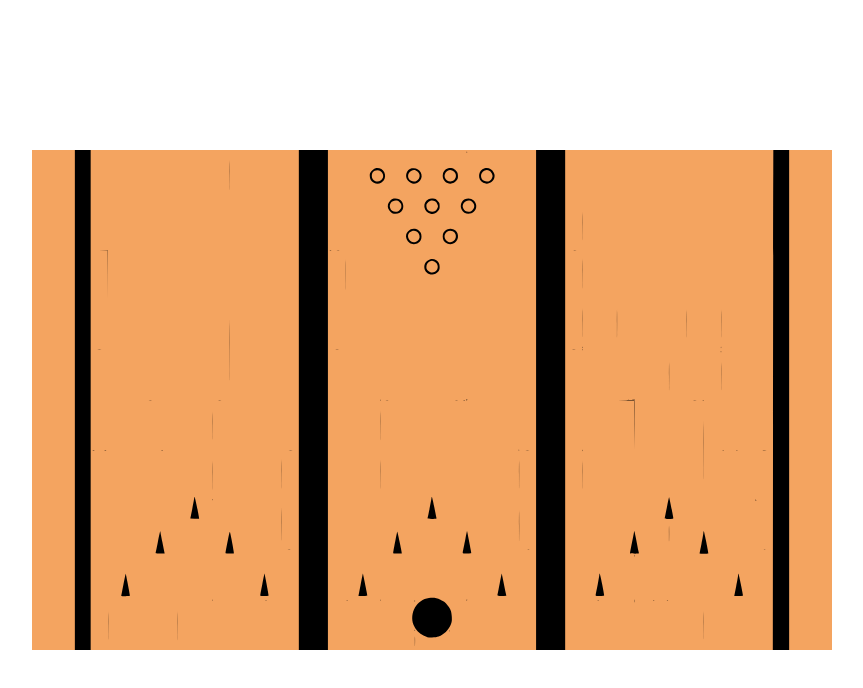
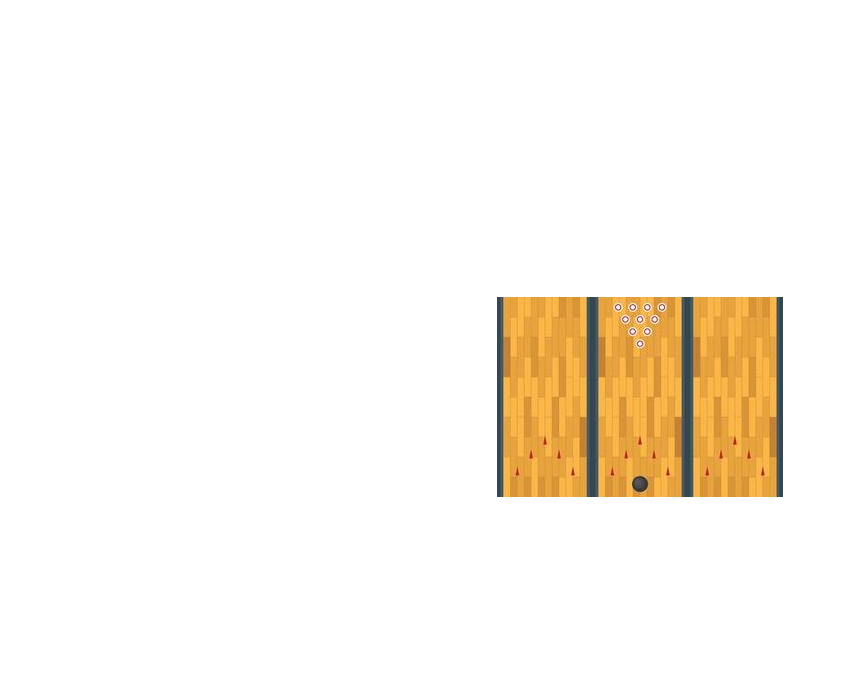
Before and after one commit to YCP-Rev-Metrix/Ciclopes-Tower, a Vue app: page / in a window 1280 px wide. Shown: the top 688 px of the page, without its empty margins (0-863 px from the left). Built offline with nearby package versions, Linux system fonts and the light colour scheme.

Commit message:
Modified CSS to get Image displayed in middle of screen.

```diff
--- a/src/Tower.vue
+++ b/src/Tower.vue
@@ -14,17 +14,11 @@ import TheWelcome from './components/TheWelcome.vue'
 
   <main>
     <TheWelcome />
-
-
   </main>
   -->
-  <main>
-  <div style="display:flex;justify-content:center;align-items:center;">
-    <div style="width:800px;height:500px;background-color:sandybrown;">
-      <img alt="Vue logo" class="logo" src="./assets/Bowling-Lane.svg" width="800px" height="500px"/>
-    </div>
+  <div style="position:fixed; inset:0; height: fit-content; width: fit-content; margin: auto;">
+    <img alt="Bowling Lane" class="logo" src="./assets/BOWLING-LANE-3.jpeg">
   </div>
-  </main>
 </template>
 
 <style scoped>
```
